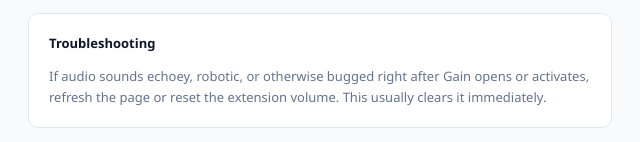
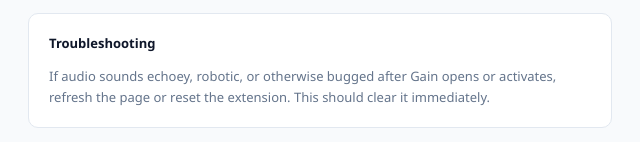
Before and after one commit to Hookset/gain-volume-booster, a browser extension: page options.html in a window 1280 px wide. Shown: the part 801-943 px from the top of the page, 434-1074 px from the left. Drawn offline with Linux system fonts and the light colour scheme.

Commit message:
Update README and About page copy

```diff
--- a/options.html
+++ b/options.html
@@ -675,7 +675,7 @@
 
       <div class="card">
         <div class="card-title">Troubleshooting</div>
-        <p class="panel-desc" style="margin-bottom:0;">If audio sounds echoey, robotic, or otherwise bugged right after Gain opens or activates, refresh the page or reset the extension volume. This usually clears it immediately.</p>
+        <p class="panel-desc" style="margin-bottom:0;">If audio sounds echoey, robotic, or otherwise bugged after Gain opens or activates, refresh the page or reset the extension. This should clear it immediately.</p>
       </div>
 
       <!-- Health warning card -->
```
Also changed, not shown: README.md.
